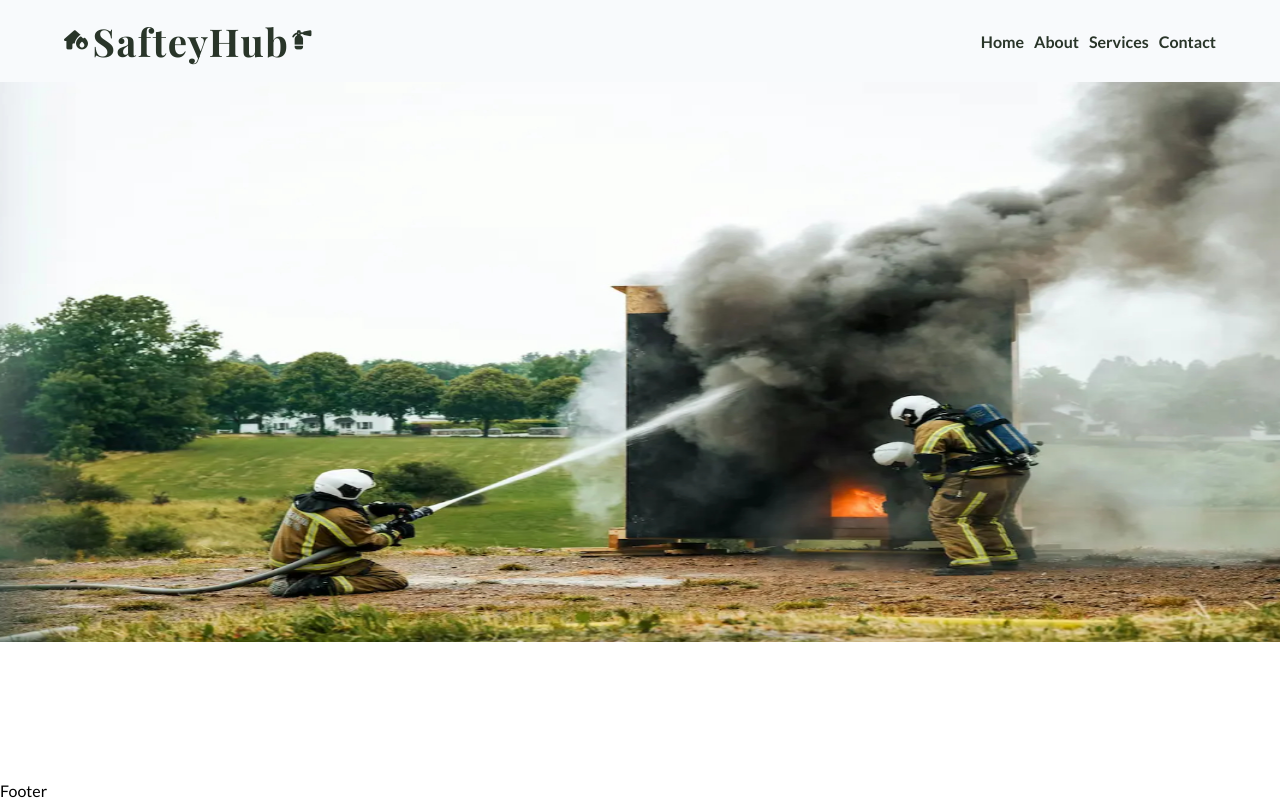
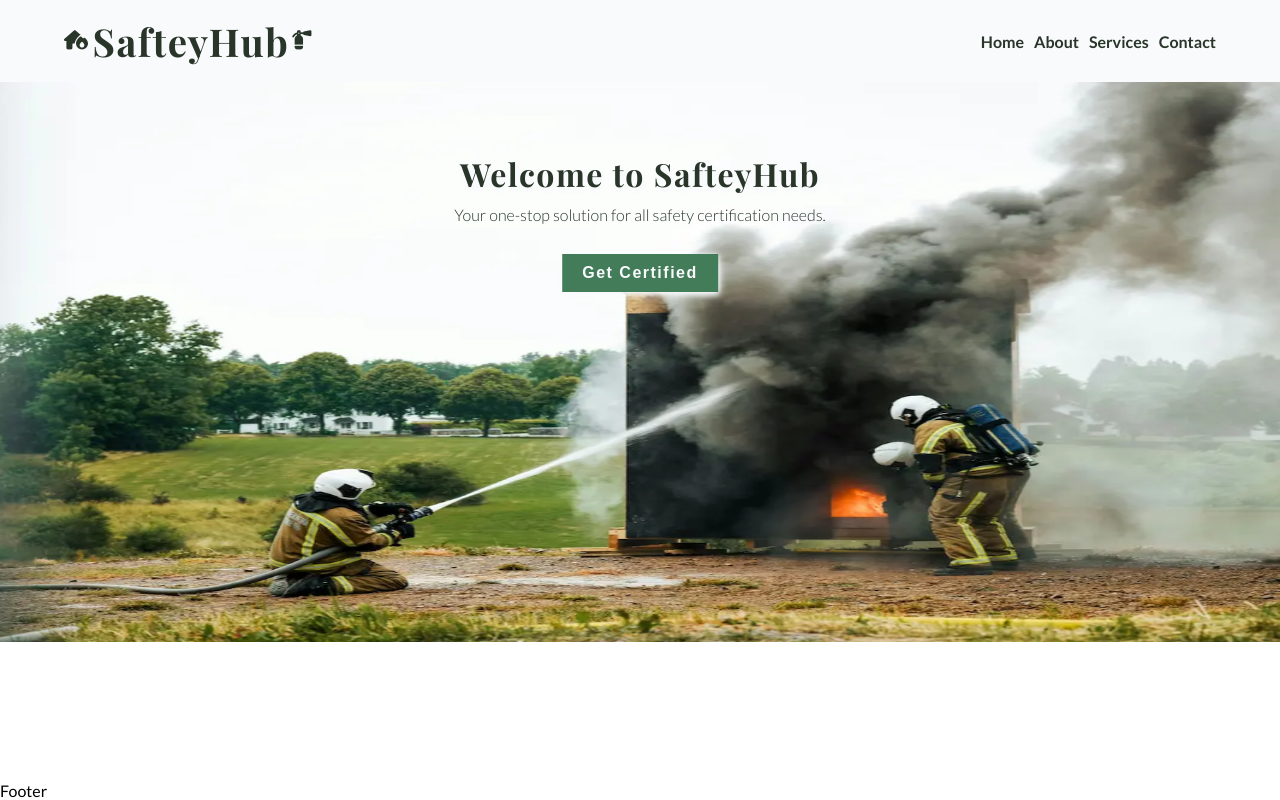
Before and after one commit to andreaslarssamils-dev/safteycertificationhub, a plain HTML site: page index.html in a window 1280 px wide. Drawn offline with nearby package versions, Linux system fonts and the light colour scheme; a web font is replaced by a local one.

Commit message:
add text overlay and CTA button to hero section

```diff
--- a/index.html
+++ b/index.html
@@ -44,6 +44,11 @@
     </header>
     <main>
       <section id="hero">
+        <div class="hero-text">
+          <h1>Welcome to SafteyHub</h1>
+          <p>Your one-stop solution for all safety certification needs.</p>
+          <button>Get Certified</button>
+        </div>
         <div class="image-container">
           <img
             src="assets/hero.webp"
--- a/styles.css
+++ b/styles.css
@@ -86,6 +86,38 @@ nav a:focus-visible {
   color: var(--middle-green);
 }
 
+/* MAIN ----------------------> */
+
+main {
+  flex: 1 0 auto;
+}
+
+#hero {
+  position: relative;
+}
+
+.hero-text {
+  position: absolute;
+  top: 25%;
+  left: 50%;
+  transform: translate(-50%, -50%);
+  text-align: center;
+  color: var(--dark-green);
+  text-shadow: 2px 2px 5px var(--seasalt), 2px 2px 5px var(--seasalt),
+    2px 4px 7px var(--seasalt), 0px 4px 10px var(--seasalt);
+}
+
+.hero-text h1 {
+  font-size: 200%;
+  font-weight: 700;
+  letter-spacing: 1.5px;
+  margin-bottom: 10px;
+}
+
+.hero-text p {
+  font-weight: 300;
+}
+
 .image-container {
   height: 70vh;
 }
@@ -95,10 +127,17 @@ nav a:focus-visible {
   height: 100%;
 }
 
-/* MAIN ----------------------> */
-
-main {
-  flex: 1 0 auto;
+.hero-text button {
+  background-color: var(--middle-green);
+  letter-spacing: 1.5px;
+  color: var(--seasalt);
+  border: none;
+  padding: 10px 20px;
+  font-size: 1rem;
+  font-weight: 900;
+  cursor: pointer;
+  box-shadow: 1px 1px 5px var(--seasalt), 1px 3px 8px var(--seasalt);
+  margin-top: 30px;
 }
 
 /* Footer ---------------------> */
```
